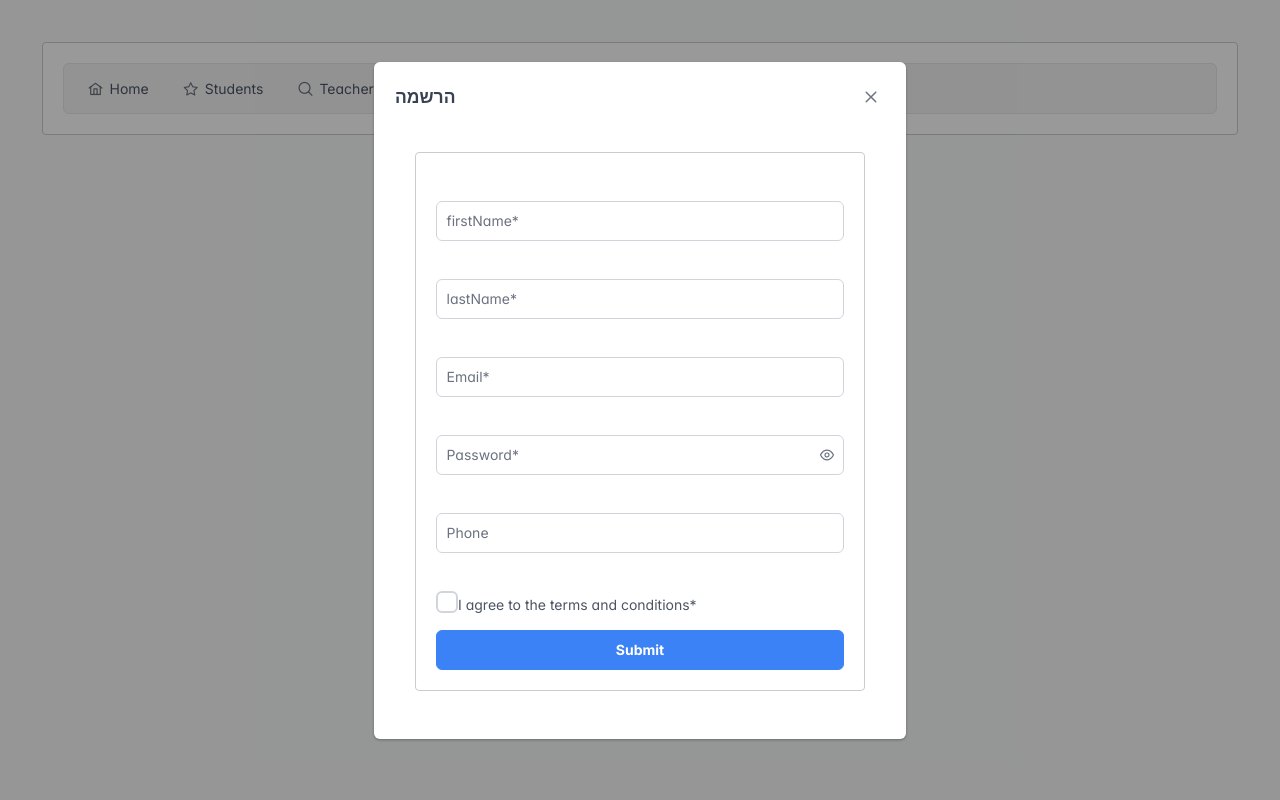
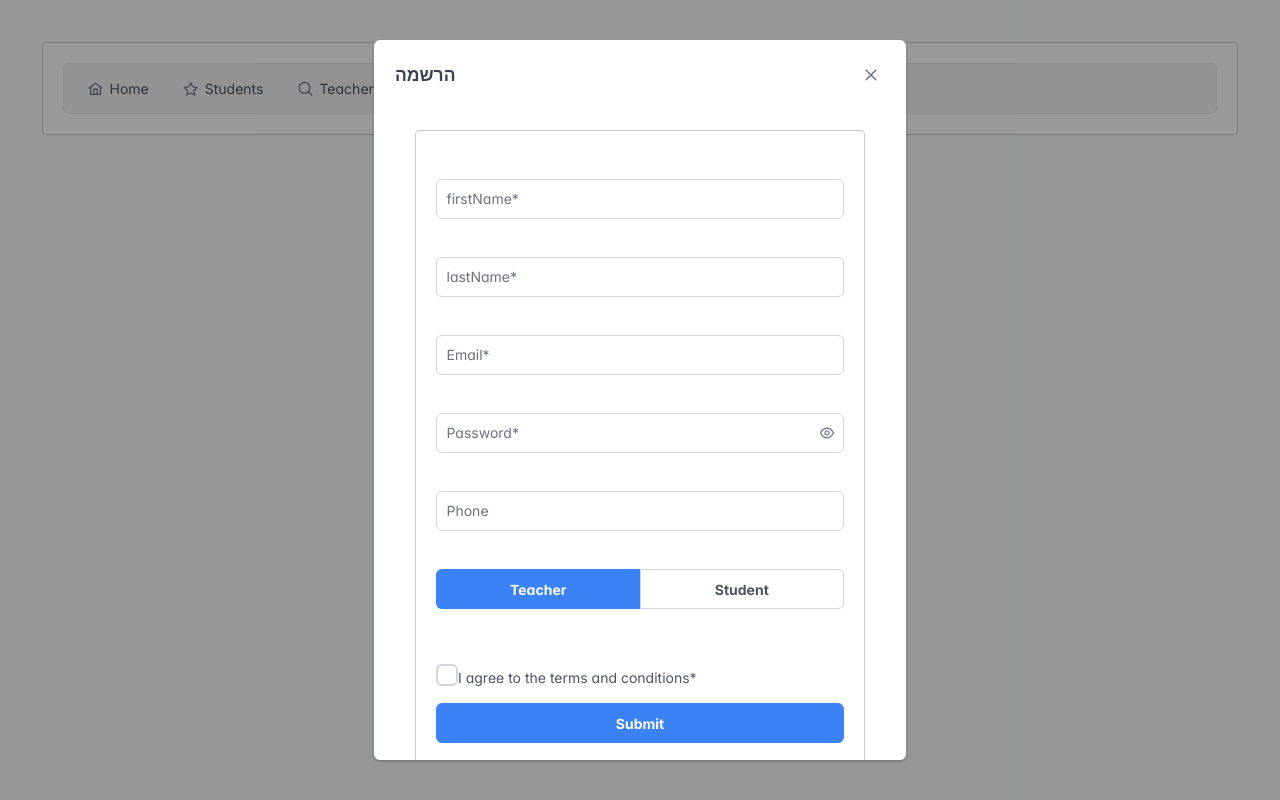
Before and after one commit to efrat99/final-project, a React (Create React App) app in the folder Client/: page / in a window 1280 px wide. Both pictures are taken after a click on the button "הרשמה". Built offline with nearby package versions, Linux system fonts and the light colour scheme.

Commit message:
Union teacher&student to one model

```diff
--- a/Client/src/Components/Register.jsx
+++ b/Client/src/Components/Register.jsx
@@ -10,41 +10,53 @@ import { Checkbox } from 'primereact/checkbox';
 import { Dialog } from 'primereact/dialog';
 import { Divider } from 'primereact/divider';
 import { classNames } from 'primereact/utils';
+import { SelectButton } from 'primereact/selectbutton';
+import { InputOtp } from 'primereact/inputotp';
 //import { CountryService } from '../service/CountryService';
 //import '.';
 
 export const Register = ({ onClose }) => {
     const [showMessage, setShowMessage] = useState(false);
     const [formData, setFormData] = useState({});
+    const options = ['Teacher', 'Student'];
+    const [value, setValue] = useState(options[0]);
+    const [token, setTokens] = useState();
+    const [selectedRole, setSelectedRole] = useState('');
+
+    const handleRoleChange = (e) => {
+        setSelectedRole(e.value);
+        setValue('userType', e.value);
+    };
+    const customInput = ({ events, props }) => <input {...events} {...props} type="text" className="custom-otp-input" />;
 
     const defaultValues = {
         firstName: '',
         lastName: '',
         password: '',
         email: '',
-        phone: ''
+        phone: '',
+        userType:''
     }
     const { control, formState: { errors }, handleSubmit, reset, setError } = useForm({ defaultValues });
 
     const onSubmit = async (data) => {
-
+        console.log(data)
         try {
             const res = await axios.post('http://localhost:6660/api/auth/', data)
             if (res.status === 200) {
                 console.log(res.data)
                 setFormData(data);
-       alert(data.firstName+"  נרשמת בהצלחה!🤞😊");
-       //יוצרת hush-func
-        setShowMessage(true);
-        reset();
-        onClose();
+                alert(data.firstName + "  נרשמת בהצלחה!🤞😊");
+                //יוצרת hush-func
+                setShowMessage(true);
+                reset();
+                onClose();
             }
         } catch (e) {
             console.error(e)
         }
 
     };
-
 
     const getFormErrorMessage = (name) => {
         return errors[name] && <small className="p-error">{errors[name].message}</small>
@@ -146,13 +158,50 @@ export const Register = ({ onClose }) => {
                             {getFormErrorMessage('phone')}
                         </div>
                         <br></br>
+                        <div className="field">
+                        {/*  "card flex justify-content-center"> */}
+                        <span className="p-float-label">
+                        <Controller name="userType" control={control} render={({ field, fieldState }) => (
+                            <SelectButton value={value} onChange={(e) => {setValue(e.value); handleRoleChange(e)}} options={options} />
+                        )} />
+                          </span>
+                            </div>
+                        <br></br>
 
+                        {selectedRole === 'Teacher' && (
+                       <div className="card flex justify-content-center">
+                            <style scoped>
+                                {`
+                            .custom-otp-input {
+                                width: 40px;
+                                font-size: 36px;
+                                border: 0 none;
+                                appearance: none;
+                                text-align: center;
+                                transition: all 0.2s;
+                                background: transparent;
+                                border-bottom: 2px solid var(--surface-500);
+                            }
+
+                            .custom-otp-input:focus {
+                                outline: 0 none;
+                                border-bottom-color: var(--primary-color);
+                            }
+                        `}
+                            </style>
+
+                            <InputOtp value={token} onChange={(e) => setTokens(e.value)} inputTemplate={customInput} />
+                        </div>
+                        )}
+                        <br></br>
                         <div className="field-checkbox">
                             <Controller name="accept" control={control} rules={{ required: true }} render={({ field, fieldState }) => (
                                 <Checkbox inputId={field.name} onChange={(e) => field.onChange(e.checked)} checked={field.value} className={classNames({ 'p-invalid': fieldState.invalid })} />
                             )} />
                             <label htmlFor="accept" className={classNames({ 'p-error': errors.accept })}>I agree to the terms and conditions*</label>
                         </div>
+
+
                         <br></br>
 
                         <Button type="submit" label="Submit" className="mt-2" />
```
